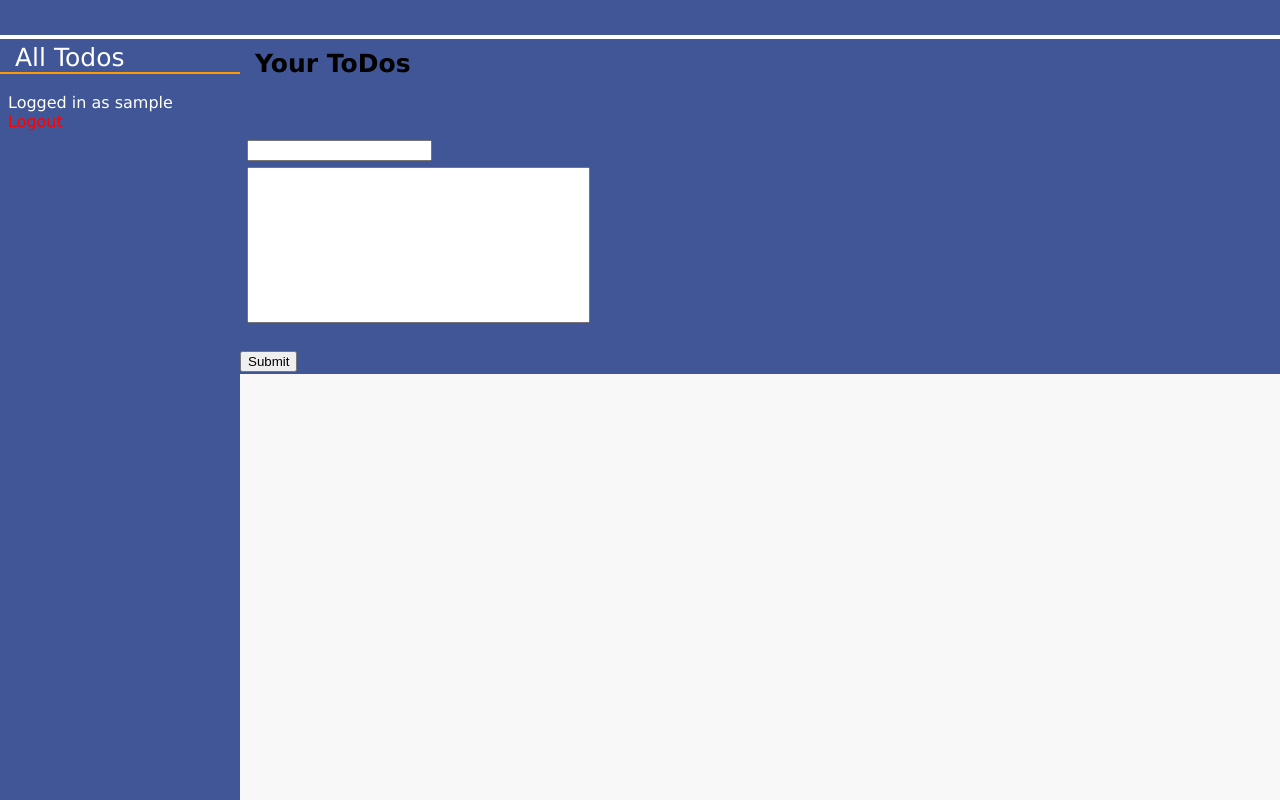
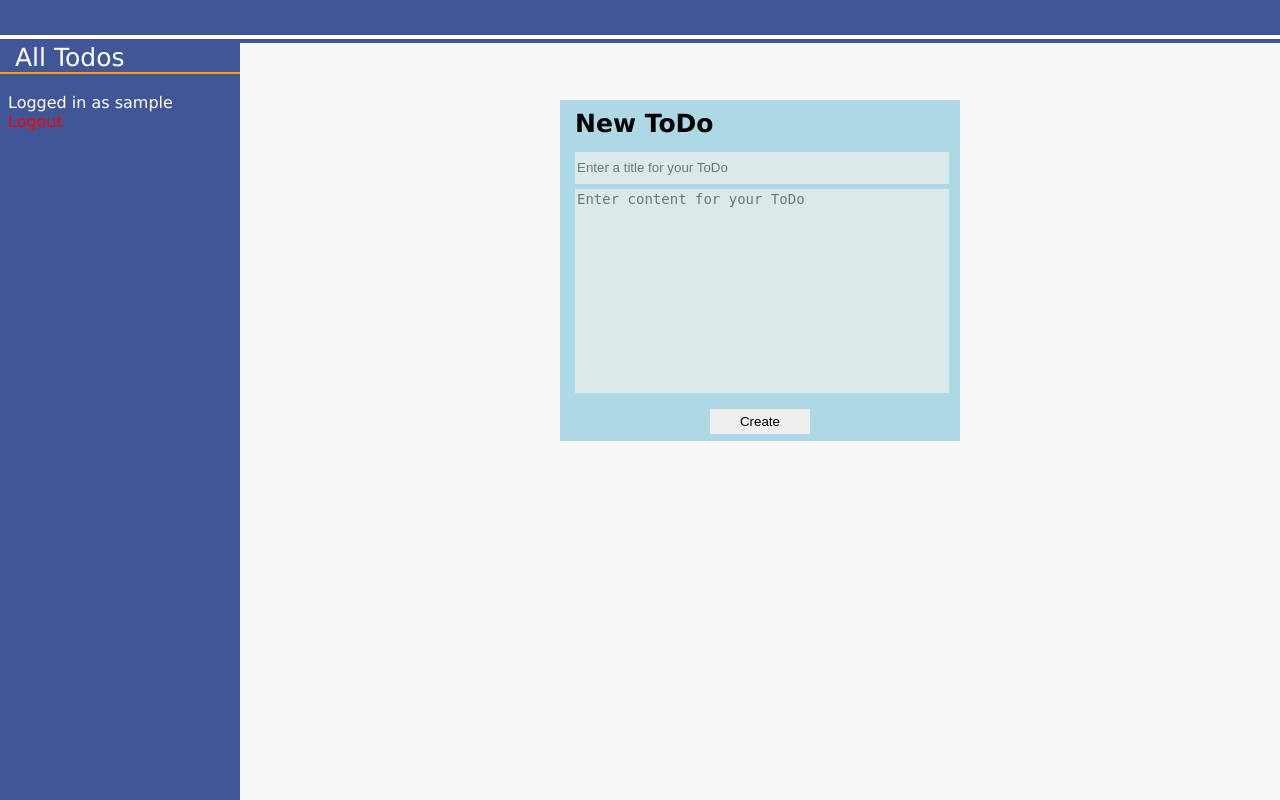
Before and after one commit to Divi09112/DevClubAssignment6-heroku, a Django app: page /notes/create in a window 1280 px wide. Run offline with Django 3.2, Linux system fonts and the light colour scheme; the visitor is signed in with stand-in values (Sample User, id 1); data that the repository does not hold is empty.

Commit message:
create todo page styled

```diff
--- a/notes/forms.py
+++ b/notes/forms.py
@@ -5,8 +5,8 @@ from django.core.exceptions import ValidationError
 from django.utils.translation import ugettext_lazy as _
 
 class ToDoCreate(forms.Form):
-    title = forms.CharField(required=True,label='' ,widget=forms.TextInput(attrs={'id':'entry'}))
-    content = forms.CharField(required=True, label='', widget=forms.Textarea(attrs={'id':'content','style':'resize:none'}))
+    title = forms.CharField(required=True,label='' ,widget=forms.TextInput(attrs={'id':'entry','placeholder':'Enter a title for your ToDo'}))
+    content = forms.CharField(required=True, label='', widget=forms.Textarea(attrs={'id':'content','style':'resize:none','placeholder':"Enter content for your ToDo"}))
 
 class SignUp(UserCreationForm):
     username=forms.CharField(required=True,label='Username',)
--- a/notes/static/notes/notes.css
+++ b/notes/static/notes/notes.css
@@ -47,7 +47,6 @@ color:white;
 
 .main{
 margin:0px;
-background-color:#405696;
 margin-left:240px;
 padding:0px;
 margin-top:40px;
@@ -94,13 +93,6 @@ margin:0px;
 border:0px;
 }
 
-.container{
-padding-left:10px;
-border:0px;
-border-top-left-radius:5px;
-background-color:#f8f8f8;
-margin:0px;
-}
 
 .heading{
 font-size:35px;
@@ -115,3 +107,42 @@ color:white;
 .logout a{
 color:red;
 }
+
+.note{
+width:400px;
+margin: 100px auto;
+background-color:lightblue;
+}
+
+#entry{
+border:0px;
+width:370px;
+margin-left:15px;
+height:30px;
+background-color:#daeaea;
+}
+
+
+#content{
+border:0px;
+width:370px;
+margin-left:15px;
+margin-top:5px;
+background-color:#daeaea;
+height:200px;
+font-size:14px;
+}
+
+.btn{
+width:100px;
+margin-left:150px;
+border:0px;
+height:25px;
+position:relative;
+top:-7px;
+}
+
+.btn:hover{
+cursor:pointer;
+background-color:#8db0dd;
+}
--- a/notes/templates/notes/create_todo.html
+++ b/notes/templates/notes/create_todo.html
@@ -2,14 +2,13 @@
 {% block content %}
 
 <div class="main">
-  <div class="heading">
-    <span>Your ToDos</span><br /><br /><form action="" method="POST">
+  <div class="heading"><div class="note">
+    <span>New ToDo</span><br /><form action="" method="POST">
     {% csrf_token %}
-    <table>
-      {{ form }}
-    </table>
-    <input type="submit">
-  </div>
+    {{ form.title}}
+    {{form.content}}<br>
+    <input type="submit" value ="Create" class="btn">
+  </div></div>
 </div>
 
 {% endblock %}
--- a/notes/views.py
+++ b/notes/views.py
@@ -20,9 +20,9 @@ def welcome(request):
     return render(
         request,'welcome.html'
 )
-
+@login_required(login_url='/notes/login/')
 def create_todo(request):
-    tasks=todo.objects.all()
+    tasks=todo.objects.filter(user=request.user)
     if request.method=='POST':
         form = ToDoCreate(request.POST)
         title = request.POST.get('title')
```
